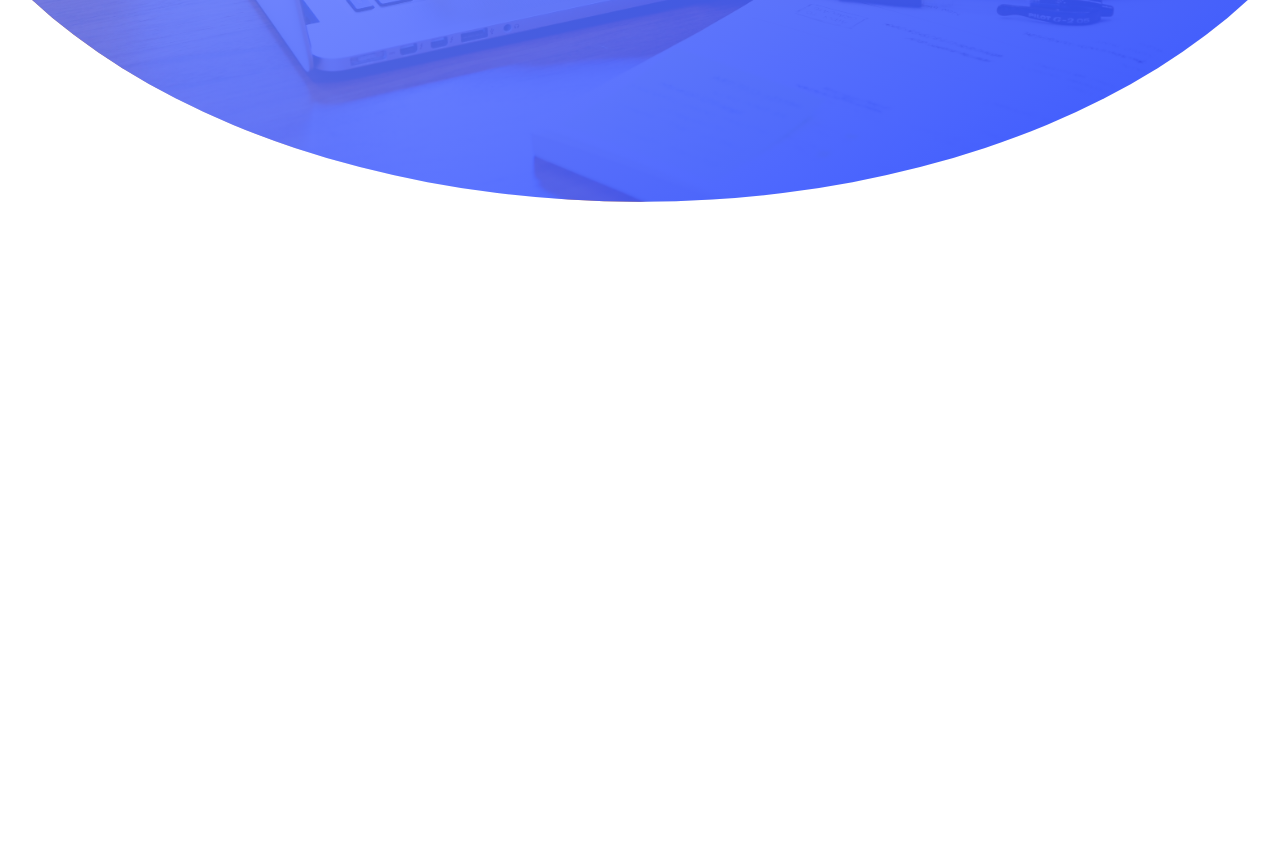
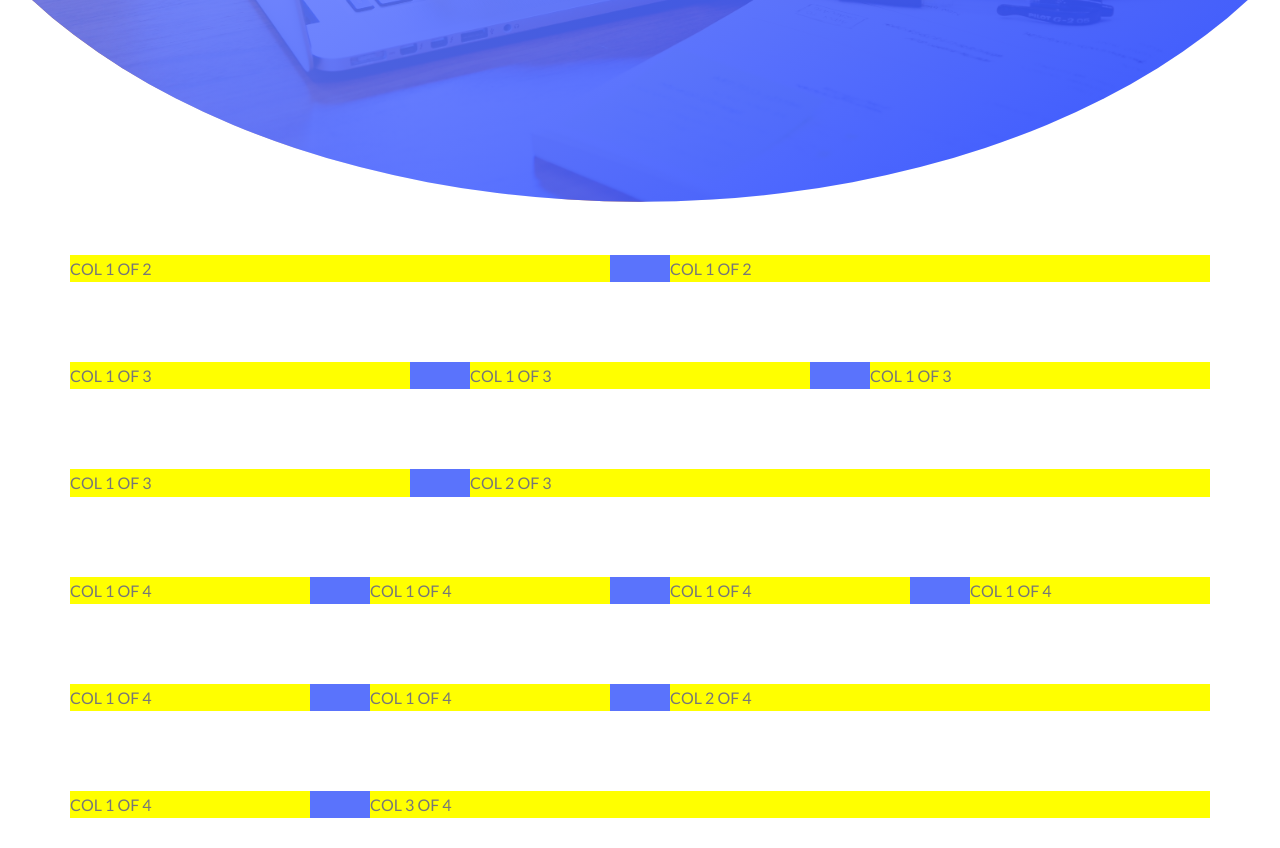
Before and after one commit to haitc21/SASS, a website: page index.html in a window 1280 px wide. Shown: the part 535-1383 px from the top of the page. Before the commit the page ends 820 px from the top, so only its background shows below. Drawn offline with Linux system fonts and the light colour scheme.

Commit message:
Bai 18 grid

```diff
--- a/index.html
+++ b/index.html
@@ -46,5 +46,68 @@
         </h3>
         <a href="#" class="btn btn--white btn--animated">See our courses</a>    </header>
       </div>
+
+    <div class="grid-test">
+      <div class="row">
+          <div class="col-1-of-2">
+              COL 1 OF 2
+          </div>
+          <div class="col-1-of-2">
+              COL 1 OF 2
+          </div>
+      </div>
+      <div class="row">
+          <div class="col-1-of-3">
+              COL 1 OF 3
+          </div>
+          <div class="col-1-of-3">
+              COL 1 OF 3
+          </div>
+          <div class="col-1-of-3">
+              COL 1 OF 3
+          </div>
+      </div>
+      <div class="row">
+          <div class="col-1-of-3">
+              COL 1 OF 3
+          </div>
+          <div class="col-2-of-3">
+              COL 2 OF 3
+          </div>
+      </div>
+      <div class="row">
+          <div class="col-1-of-4">
+              COL 1 OF 4
+          </div>
+          <div class="col-1-of-4">
+              COL 1 OF 4
+          </div>
+          <div class="col-1-of-4">
+              COL 1 OF 4
+          </div>
+          <div class="col-1-of-4">
+              COL 1 OF 4
+          </div>
+      </div>
+      <div class="row">
+          <div class="col-1-of-4">
+              COL 1 OF 4
+          </div>
+          <div class="col-1-of-4">
+              COL 1 OF 4
+          </div>
+          <div class="col-2-of-4">
+              COL 2 OF 4
+          </div>
+      </div>
+      <div class="row">
+          <div class="col-1-of-4">
+              COL 1 OF 4
+          </div>
+          <div class="col-3-of-4">
+              COL 3 OF 4
+          </div>
+      </div>
+  </div>
   </body>
 </html>
--- a/sass/Abtracts/_mixin.scss
+++ b/sass/Abtracts/_mixin.scss
@@ -0,0 +1,7 @@
+@mixin clearfix {
+    &::after{
+        content: "";
+        display: table;
+        clear:both;
+    }
+}
--- a/sass/Abtracts/_variable.scss
+++ b/sass/Abtracts/_variable.scss
@@ -1,7 +1,11 @@
-/*  COLORS: */
 $color-primary: #5a73fc;
-$color-primary-light: #8e9efc;
-$color-primary-dark: #1c3eff;
+$color-primary-light:#8e9efc;
+$color-primary-dark:#1c3eff;
+
 $color-grey: #777777;
 $color-white: #fff;
 $color-black: #000;
+
+$grid-width: 114rem;
+$gutter-vertical: 8rem;    // margin bottom giữa các row
+$gutter-horizontal: 6rem;   // giá trị khoảng cách giữa các column
--- /dev/null
+++ b/sass/Layout/_grid.scss
@@ -0,0 +1,55 @@
+.row {
+  max-width: $grid-width;
+  margin: 0 auto;
+
+  //   background-color: $color-primary;
+
+  // @inclue mixin trong abstract
+  @include clearfix;
+
+  // row cuối cùng thì k có margin bottom
+  &:not(:last-child) {
+    margin-bottom: $gutter-vertical;
+  }
+
+  // [class^="col-"] : là tất cả các class bắt đầu bằng col-
+  //   [class$="col-"] kết thúc bằng col-
+  [class^="col-"] {
+    float: left;
+    // background-color: yellow;
+    &:not(:last-child) {
+      margin-right: $gutter-horizontal;
+    }
+  }
+
+  // calc là hàm tính toán của css
+  .col-1-of-2 {
+    width: calc((100% - #{$gutter-horizontal}) / 2);
+  }
+
+  .col-1-of-3 {
+    width: calc((100% - 2 *#{$gutter-horizontal}) / 3);
+  }
+
+  .col-2-of-3 {
+    width: calc(
+      2 * ((100% - 2 *#{$gutter-horizontal}) / 3) + #{$gutter-horizontal}
+    );
+  }
+
+  .col-1-of-4 {
+    width: calc((100% - 3 *#{$gutter-horizontal}) / 4);
+  }
+
+  .col-2-of-4 {
+    width: calc(
+      1 * ((100% - 3 *#{$gutter-horizontal}) / 2) + #{$gutter-horizontal}
+    );
+  }
+
+  .col-3-of-4 {
+    width: calc(
+      3 * ((100% - 3 *#{$gutter-horizontal}) / 4) + 2 *#{$gutter-horizontal}
+    );
+  }
+}
--- a/sass/main.scss
+++ b/sass/main.scss
@@ -1,6 +1,8 @@
 @import './Abtracts/variable';
+@import './Abtracts/mixin';
 @import './Base/animations';
 @import './Base/base';
 @import './Base/typography';
 @import './Components/buttons';
 @import './Layout/header';
+@import './Layout/grid';
```
Also changed, not shown: css/styles.css.
